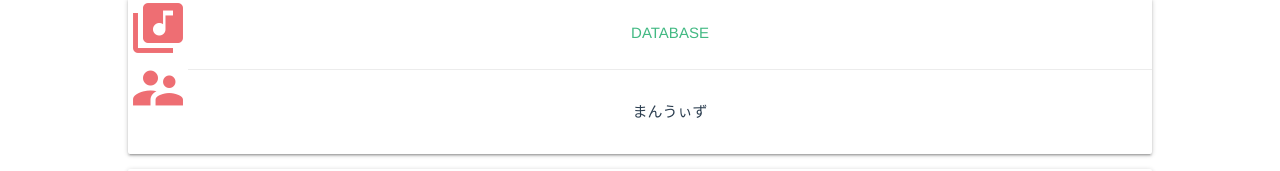
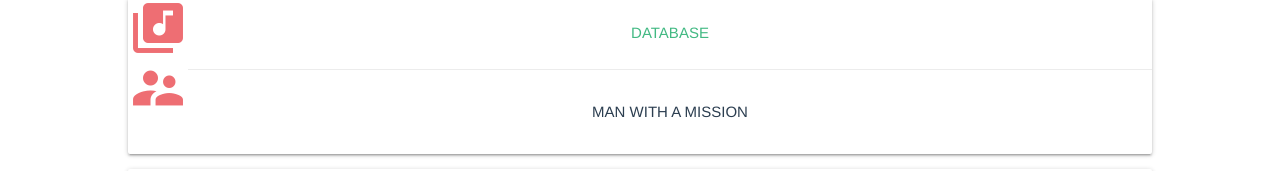
Before and after one commit to nuco-Inc-public/nucosician, a Vue app: page /#/ in a window 1280 px wide. Shown: the part 222-393 px from the top of the page. Built offline with nearby package versions, Linux system fonts and the light colour scheme.

Commit message:
setting file created

```diff
--- a/src/components/MainPage.vue
+++ b/src/components/MainPage.vue
@@ -24,16 +24,13 @@
 </template>
 
 <script>
+import Musicinfo from '../assets/music_list.json';
 export default {
   name: 'MainPage',
   data () {
     return {
       msg: 'Welcome to Your Vue.js App',
-      lists: [
-        {title: 'DATABASE', artist: 'まんうぃず'},
-        {title: 'Freak it! feat.東京スカパラダイスオーケストラ', artist: 'MAN WITH A MISSION'},
-        {title: 'A BANANA', artist: '感覚ピエロ'}
-      ],
+      lists: Musicinfo
     }
   },
   methods: {
```
